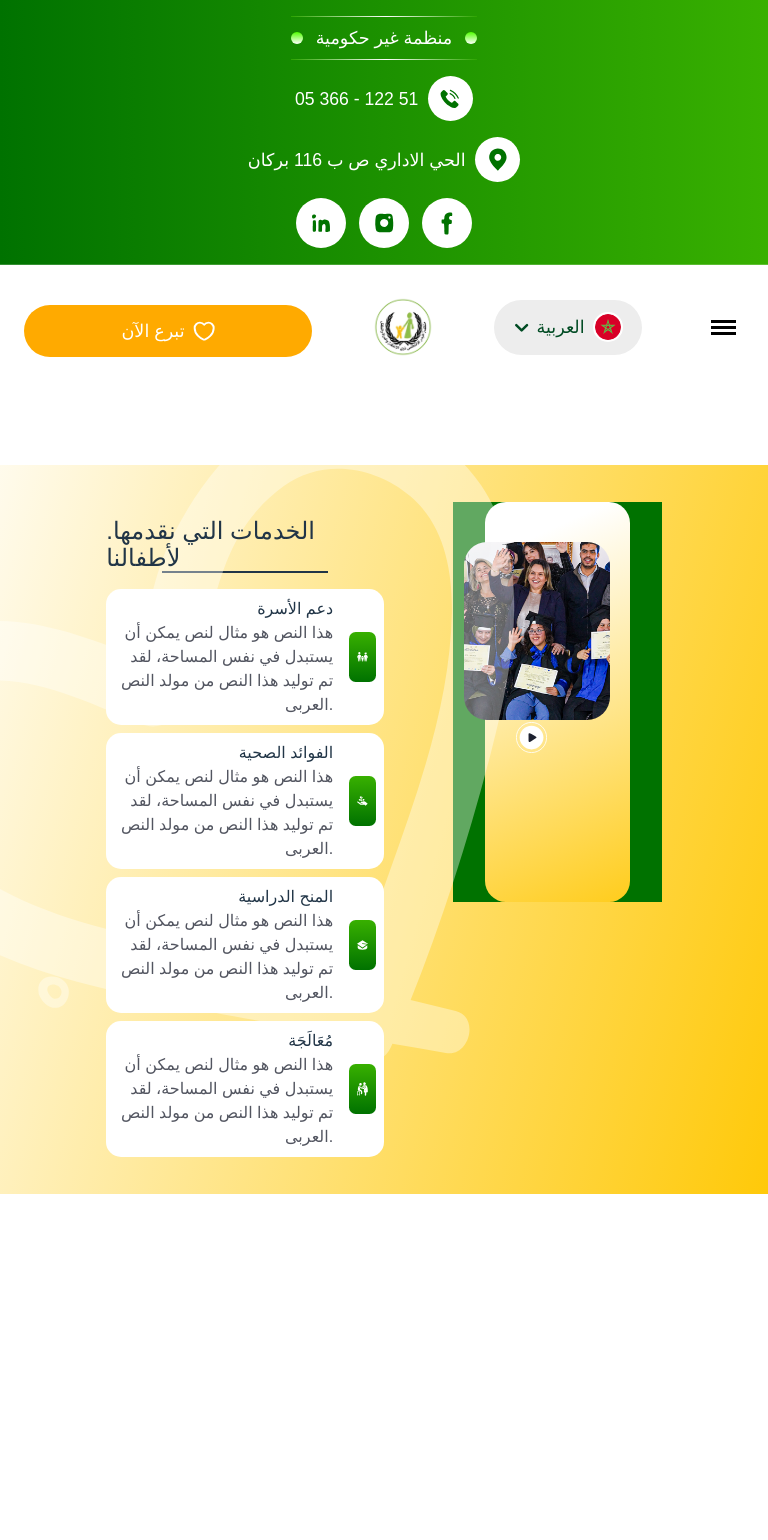
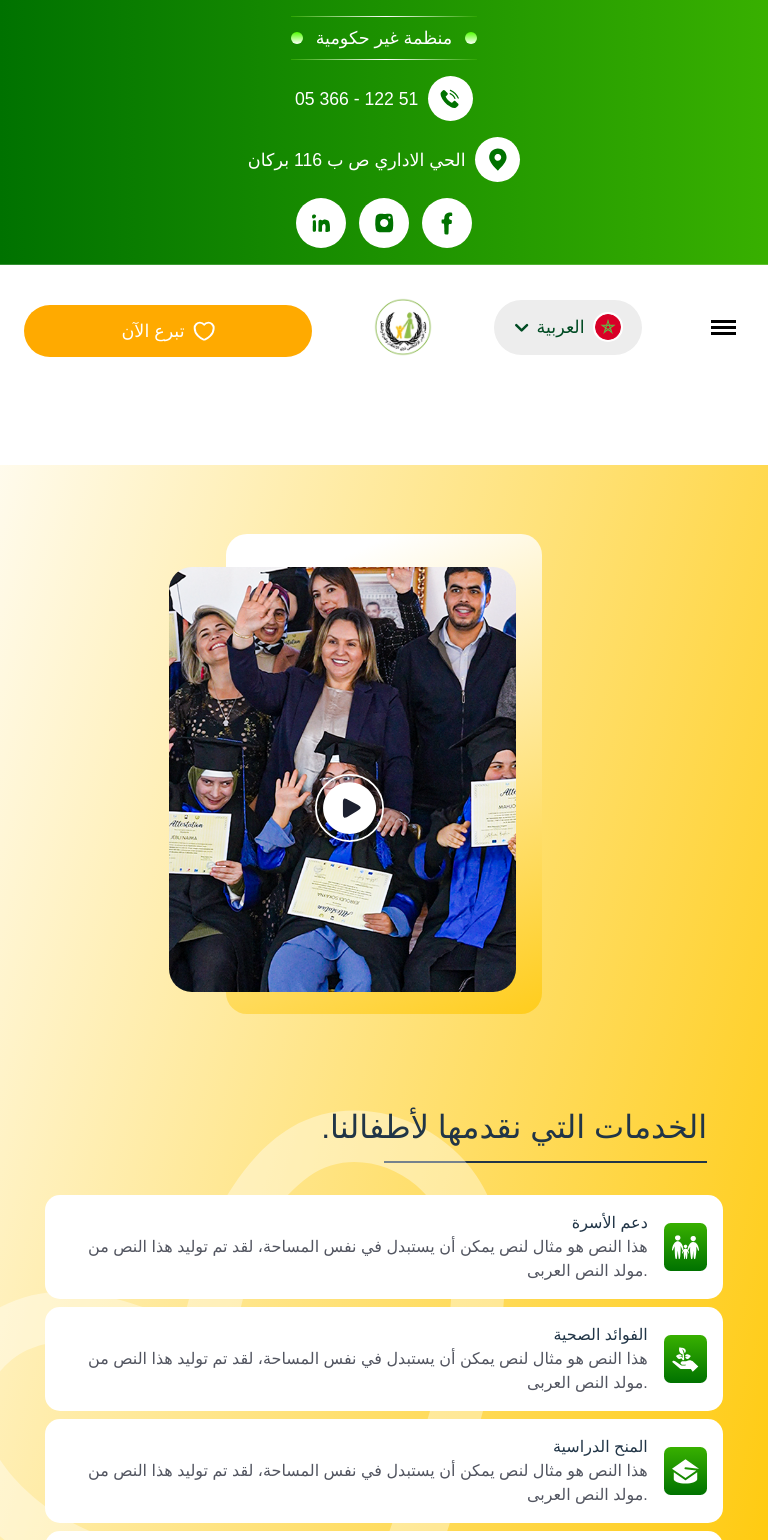
Before and after one commit to SOFT-CACTUS-INTERN/organisme-badr-web, a React (Vite) app in the folder FrontEnd/: page / in a window 768 px wide. Shown: the top 1540 px of the page. Before the commit the page ends 1194 px from the top, so only its background shows below. Built offline with nearby package versions, Linux system fonts and the light colour scheme.

Commit message:
responsive dans tablete

```diff
--- a/FrontEnd/src/assets/styles/service.css
+++ b/FrontEnd/src/assets/styles/service.css
@@ -32,7 +32,7 @@ height: auto;
   display:flex;
   justify-content: center;
   align-items: center;
-  background:pink;
+  /* background:pink; */
   width:20%;
   height:30vh;
 }
@@ -149,7 +149,7 @@ border-width: 1px;
   position:relative;
   width:30%;
   display:flex;
-  background-color: #007200;
+  /* background-color: #007200; */
   /* display:flex; */
   /* justify-content: right;
   align-items: start; */
@@ -199,6 +199,130 @@ border-radius: 21px;
   /* background-color:black; */
   width:4%
 }
+
+@media(max-width:768px) and (min-width:481px) {
+ .service-section{
+  width:100%;
+  display:flex;
+flex-direction: column;
+justify-content: center;
+align-items: center;
+gap:1.5rem;
+
+ }
+ .images{
+  width:100%;
+  /* background:black; */
+  display:flex;
+  justify-content: center;
+  align-items: center;
+  padding:2rem;
+ }
+
+ .service{
+  /* background:palevioletred; */
+  width:100%;
+  padding:0.5rem;
+ }
+ .unspalsh{
+  /* display:none; */
+  width:50%;
+  top:12%;
+  left:19%;
+ }
+ .back{
+    width:50%;
+    height:60vh
+ }
+ .graph19{
+  /* display:none */
+  width:10%;
+  left:40%;
+  top:50%;
+ }
+ .graph20{
+  /* display:none; */
+  /* background-color: black; */
+
+ /* left:50%; */
+ margin-top: 95%;
+ width:80%;
+ height: 70%;
+ left:-10%;
+ }
+ .graph21{
+  /* background-color: darkolivegreen; */
+margin-bottom: -36rem;
+ width:5%;
+ left:0;
+ }
+ .services{
+  display:flex;
+
+ }
+ .serv{
+  padding: 1rem;
+  width:100%;
+ }
+ .icon-serv{
+  width:3rem;
+  height: 3rem;
+ }
+ .title{
+  display:flex;
+  justify-content: end;
+  align-items: end;
+  gap:1rem;
+  width:100%;
+  padding:1rem;
+
+ }
+ .title hr{
+  width:50%;
+ }
+ .title h1{
+ font-size: 2rem;
+ }
+ @media(min-height:1024px){
+
+
+  .back{
+    height:35vh
+  }
+  .graph21{
+    display:none;
+  }
+  .graph20{
+    /* background-color: #38B000; */
+    top:15%;
+    width:60%;
+
+  }
+ }
+
+
+
+}
+ @media (max-width: 540px) and (min-width: 481px) {
+  .back{
+    height:40vh;
+    width:55%;
+  }
+  .unspalsh{
+    top:14%;
+  }
+  .graph20{
+   margin-top: 40rem;
+   width:100%;
+  }
+  .graph21{
+    display:none;
+  }
+  .title hr{
+    width:70%;
+  }
+}
+
 
 @media( max-width:480px){
 
@@ -273,6 +397,3 @@ border-radius: 21px;
 
 
 }
-@media(max-width:768px){
-
-}
```
